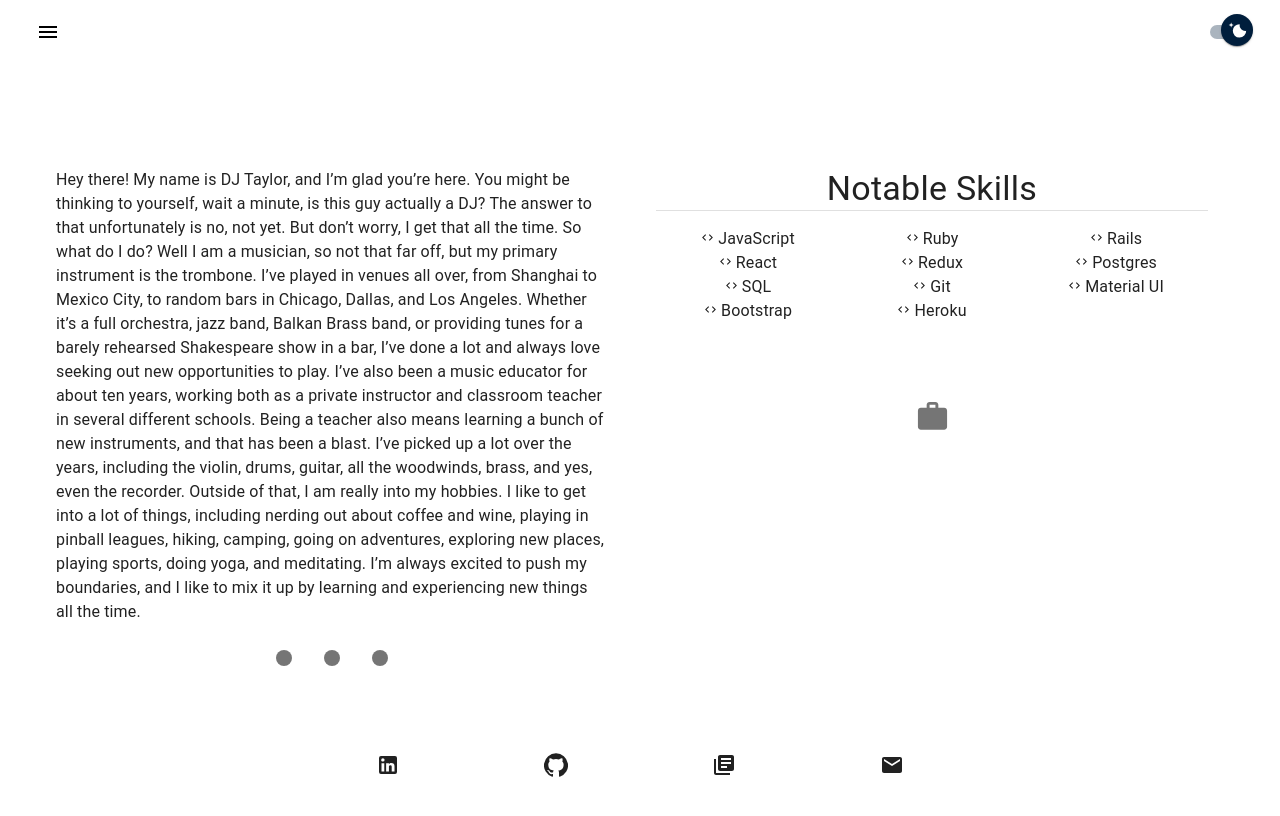
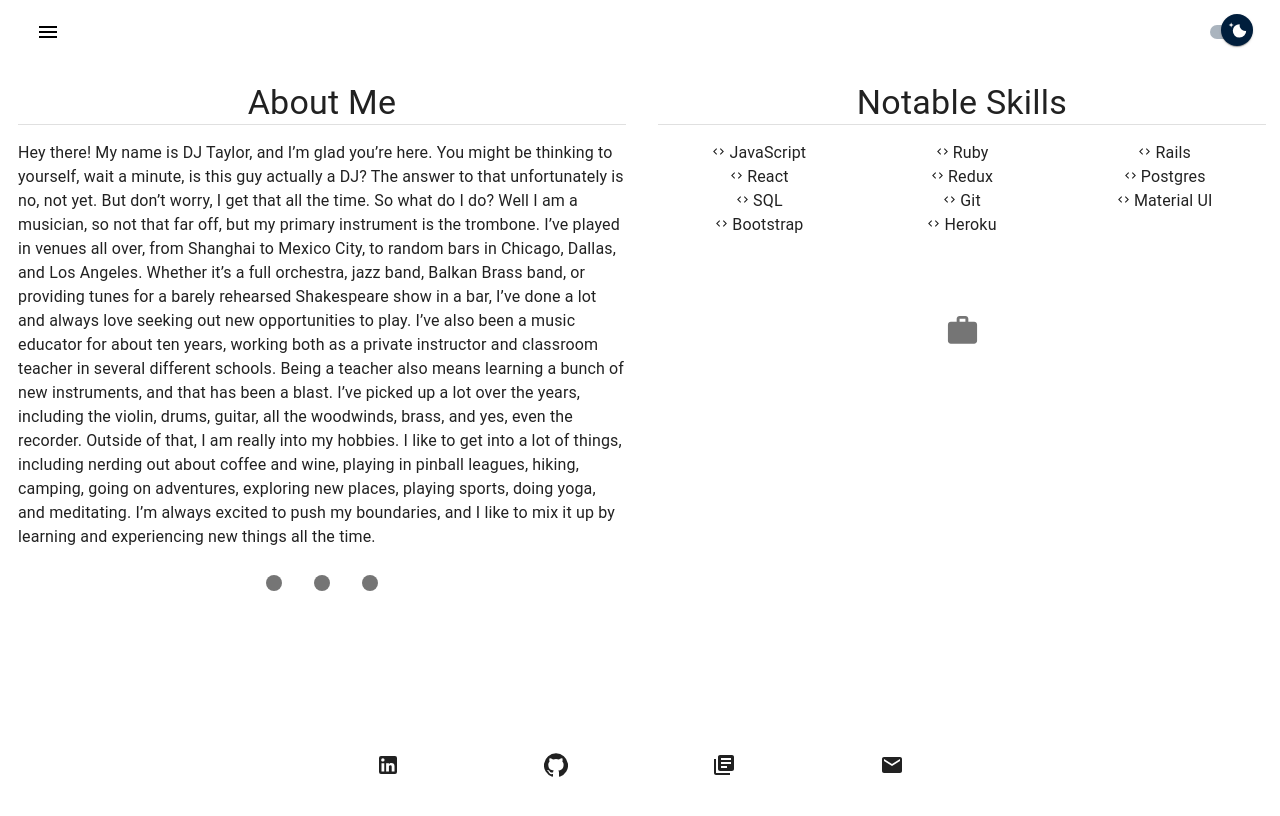
Before and after one commit to djtaylor8/my-portfolio, a React (Create React App) app: page /about in a window 1280 px wide. Shown: the top 816 px of the page. Built offline with nearby package versions, Linux system fonts and the light colour scheme.

Commit message:
adjust divider color in dark mode

```diff
--- a/src/components/About.js
+++ b/src/components/About.js
@@ -1,21 +1,31 @@
 import React from 'react';
 import Carousel from 'react-material-ui-carousel'
-import { Paper, Grid, Typography, Box, Divider, IconButton } from '@material-ui/core'
+import { Grid, Typography, Divider, IconButton } from '@material-ui/core'
 import { Avatar } from '@mui/material';
 import NavigateBeforeIcon from '@material-ui/icons/NavigateBefore';
 import NavigateNextIcon from '@material-ui/icons/NavigateNext';
 import Image from '../static/images/IMG_6865.png';
 import Skills from '../Skills';
 import WorkIcon from '@material-ui/icons/Work';
+import Tooltip from '@mui/material/Tooltip';
+
 
 
 const About = (props) => {
     const { about, skills } = props
+    const mode = localStorage.getItem('darkMode')
+
+
+    const handleResume =() => {
+        window.open('https://docs.google.com/document/d/1Wp1g32wksyM5jywTAKCzVLnTSqIEhSno2dCns9oQwRE/edit?usp=sharing')
+    }
 
     return (
         <div>
-         <Grid container spacing={6} direction='row' style={{display: 'flex', maxWidth: 1200, margin: '0 auto', marginLeft: '2rem', marginTop: '5rem', marginBottom: '10rem' }}>
-            <Grid item sm={6} >
+         <Grid container spacing={4} direction='row' style={{display: 'flex', maxWidth: '100%', margin: '0 auto', marginTop: '2px', marginLeft: '2px', marginBottom: '2rem' }}>
+            <Grid item sm={6} style={{ maxHeight: 1000, overflow: 'auto' }} >
+            <Typography variant='h4' align='center'>About Me</Typography>
+            <Divider style={{ marginBottom: '1rem', background: mode === 'dark' ? 'rgba(255, 255, 255, 0.12)' : 'rgba(0,0,0,0.12)' }}/>
             <Carousel
              autoPlay={false}
              NextIcon={<NavigateNextIcon />}
@@ -31,11 +41,13 @@ const About = (props) => {
         </Grid>
         <Grid item sm={6} style={{ marginBottom: '2rem' }}>
             <Typography variant='h4' align='center'>Notable Skills</Typography>
-            <Divider />
+            <Divider style={{ background: mode === 'dark' ? 'rgba(255,255,255,0.12)' : 'rgba(0,0,0,0.12)' }}/>
             <Skills skills={skills} />
-            <IconButton style={{ display: 'flex', margin: '0 auto', marginTop: '4rem' }} >
+            <Tooltip title='View Resume' arrow>
+            <IconButton onClick={handleResume} style={{ display: 'flex', margin: '0 auto', marginTop: '4rem', color: mode === 'dark' ? '#fff' : 'rgba(0,0,0,0.54)' }} >
              <WorkIcon fontSize='large' />
             </IconButton>
+            </Tooltip>
         </Grid>
         </Grid>
         </div>
```
